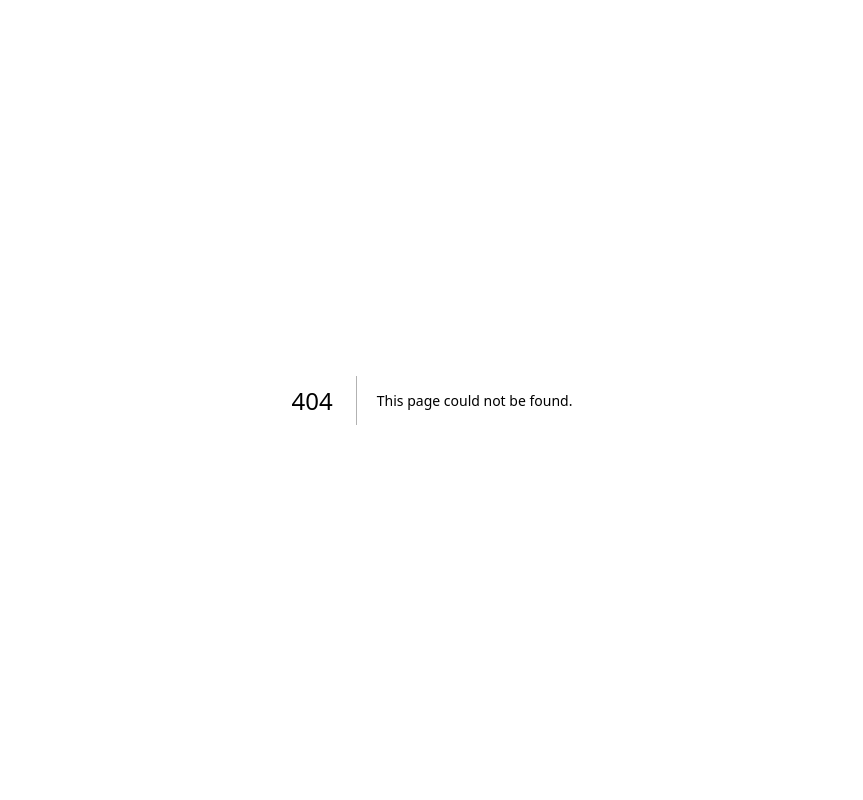
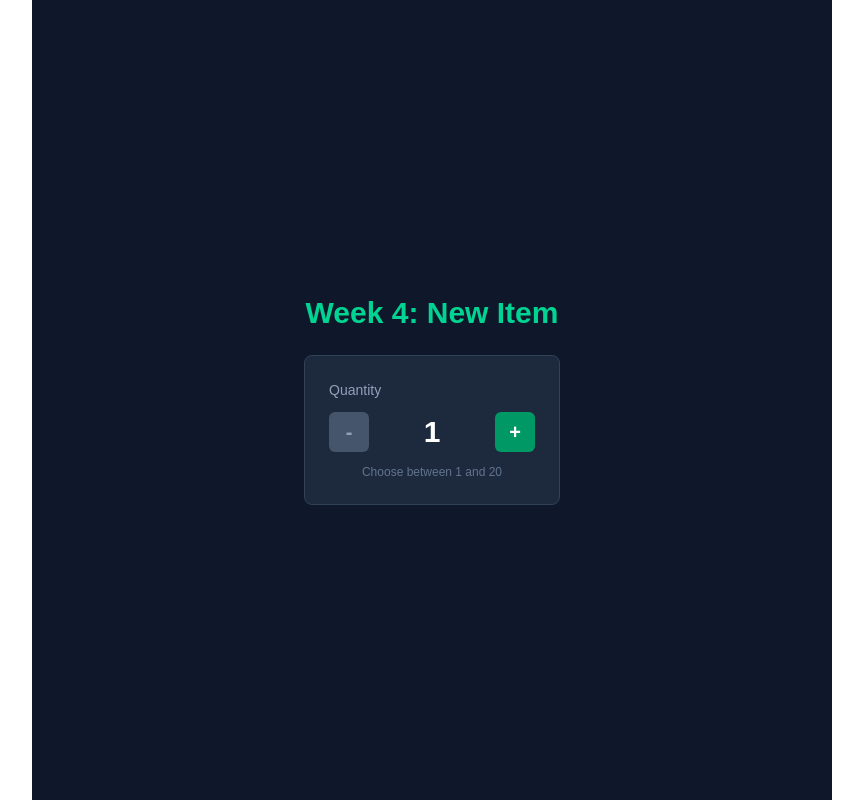
Before and after one commit to JGOFF125/Web-Dev, a Next.js app: page /week-4/dialyn in a window 1280 px wide. Before the commit this address had no page. Shown: the whole page, without its empty margins (208-1071 px from the left). Built offline with nearby package versions, Linux system fonts and the light colour scheme.

Commit message:
Add Dialyn week 4 assignment

```diff
--- /dev/null
+++ b/app/week-4/dialyn/new-item.js
@@ -0,0 +1,45 @@
+"use client";
+
+import { useState } from "react";
+
+export default function NewItem() {
+    const [quantity, setQuantity] = useState(1);
+
+    const increment = () => {
+        if (quantity < 20) {
+            setQuantity(quantity + 1);
+        }
+    };
+
+    const decrement = () => {
+        if (quantity > 1) {
+            setQuantity(quantity - 1);
+        }
+    };
+
+    return (
+        <div className="bg-slate-800 border border-slate-700 rounded-lg p-6 w-64">
+            <p className="text-slate-400 text-sm mb-3">Quantity</p>
+
+            <div className="flex items-center justify-between">
+                <button
+                    onClick={decrement}
+                    disabled={quantity === 1}
+                    className="w-10 h-10 rounded-md bg-emerald-600 text-white text-xl font-bold hover:bg-emerald-500 disabled:bg-slate-600 disabled:text-slate-400 disabled:cursor-not-allowed">
+                        -
+
+                    </button>
+
+                    <span className="text-3xl font-semibold text-white">{quantity}</span>
+                <button
+                    onClick={increment}
+                    disabled={quantity === 20}
+                    className="w-10 h-10 rounded-md bg-emerald-600 text-white text-xl font-bold hover:bg-emerald-500 disabled:bg-slate-600 disabled:text-slate-400 disabled:cursor-not-allowed">
+                        +
+                    </button>
+            </div>
+
+            <p className="text-slate-500 text-xs mt-3 text-center">Choose between 1 and 20</p>
+        </div>
+    );
+}
--- /dev/null
+++ b/app/week-4/dialyn/page.js
@@ -0,0 +1,10 @@
+import NewItem from "./new-item";
+
+export default function Page() {
+    return (
+        <main className="min-h-screen bg-slate-900 flex flex-col items-center justify-center p-8">
+            <h1 className="text-3xl font-bold text-emerald-400 mb-6">Week 4: New Item</h1>
+            <NewItem />
+        </main>
+    );
+}
--- a/app/week-4/page.js
+++ b/app/week-4/page.js
@@ -25,6 +25,19 @@ export default function Page() {
               Joaquins Week 4 Assignment
             </Link>
           </li>
+
+          <li className="border-b border-slate-200 py-4">
+            <p className="text-lg font-semibold text-slate-900">
+              Dialyn Villostas
+            </p>
+
+            <Link
+              href="/week-4/dialyn"
+              className="mt-1 inline-block text-emerald-700 underline hover:text-emerald-900"
+            >
+              Dialyn's Week 4 Assignment
+            </Link>
+          </li>
         </ul>
       </section>
     </main>
```
